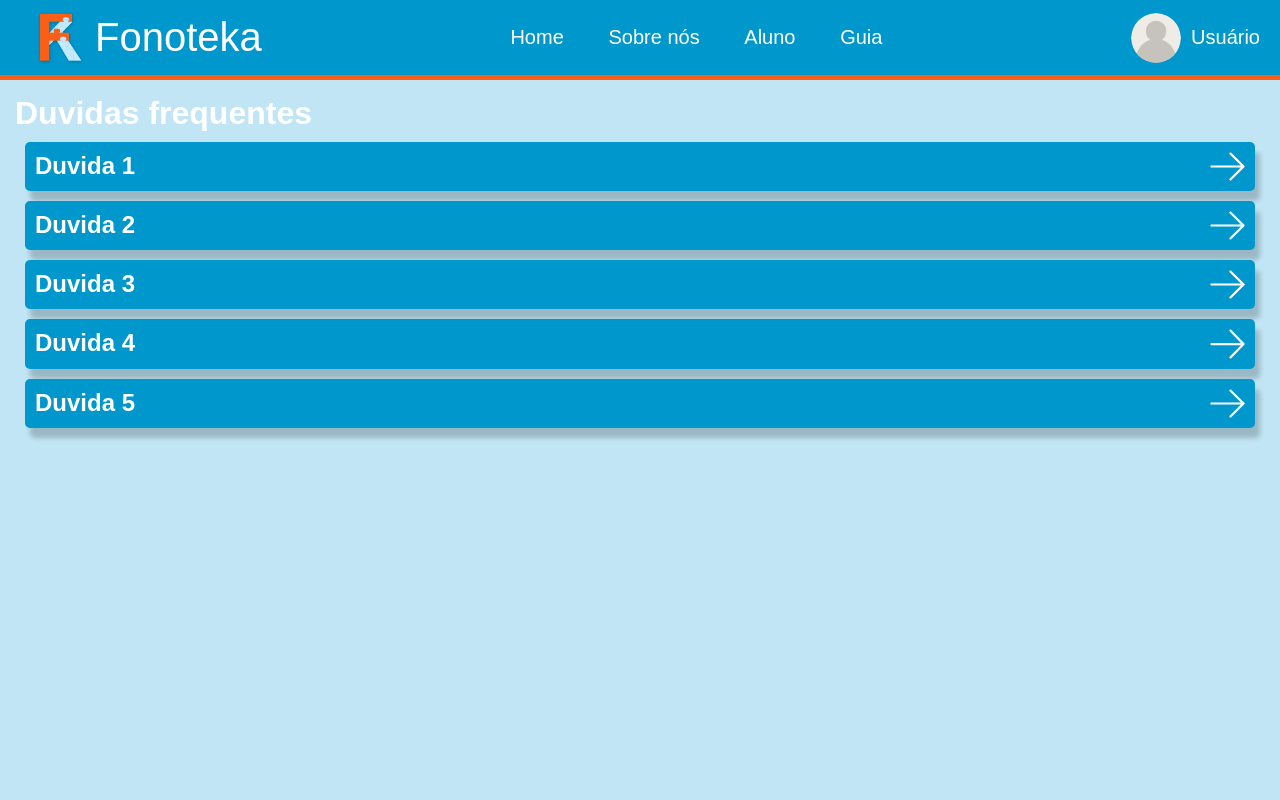
After one commit to Fonoteka/FonotekaSite, a PHP site: page /ajuda.php in a window 1280 px wide. The commit adds this page. Run offline with PHP 8.4, Linux system fonts and the light colour scheme; some web fonts are replaced.

Commit message:
add tela ajuda

```diff
--- /dev/null
+++ b/pages/ajuda.php
@@ -0,0 +1,98 @@
+<?php
+include_once("../php/conexao.php");
+include_once("../php/session.php");
+?>
+<!DOCTYPE html>
+<html lang="pt-br">
+
+<head>
+  <meta charset="UTF-8">
+  <meta name="viewport" content="width=device-width, initial-scale=1.0">
+  <link rel="shortcut icon" href="../assets/favicon.ico" type="image/x-icon">
+  <link rel="stylesheet" href="../styles/style.css">
+  <title>Ajuda</title>
+</head>
+
+<body>
+  <header>
+    <a class="link_img" href="">
+      <img class="img_logo" src="../assets/Logo.png" />Fonoteka
+    </a>
+
+    <div class="opcoes_div">
+      <a href="./index.php"> Home </a>
+      <a href=""> Sobre nós </a>
+      <a href=""> Aluno </a>
+      <a href=""> Guia </a>
+    </div>
+
+    <div class="div_usuario">
+      <img id="perfil_usuario" class="img_perfil"
+        src="<?php echo !empty($_SESSION['path_img']) ? $_SESSION['path_img'] : '../assets/perfil-Icon.png' ?>" />
+      <label for="perfil_usuario" class="perfil_label">
+        <?php echo !empty($_SESSION['id']) ? $_SESSION['nome'] : "Usuário"; ?>
+      </label>
+    </div>
+
+    <form class="popLogin" method="POST">
+      <label for="email">Email:</label>
+      <input type="email" id="email" name="email" required disabled>
+      <label for="senha">Senha:</label>
+      <input type="password" id="senha" name="senha" required disabled>
+      <input type="submit" value="Acessar">
+    </form>
+  </header>
+
+  <main>
+    <section class="ajuda">
+      <h1>Duvidas frequentes</h1>
+      <li class="ajuda_item">
+        <div>
+          <h1>Duvida 1</h1>
+        </div>
+        <img src="../assets/seta.svg" alt="">
+      </li>
+      <li class="ajuda_item">
+        <div>
+          <h1>Duvida 2</h1>
+        </div>
+        <img src="../assets/seta.svg" alt="">
+      </li>
+      <li class="ajuda_item">
+        <div>
+          <h1>Duvida 3</h1>
+        </div>
+        <img src="../assets/seta.svg" alt="">
+      </li>
+      <li class="ajuda_item">
+        <div>
+          <h1>Duvida 4</h1>
+        </div>
+        <img src="../assets/seta.svg" alt="">
+      </li>
+      <li class="ajuda_item">
+        <div>
+          <h1>Duvida 5</h1>
+        </div>
+        <img src="../assets/seta.svg" alt="">
+      </li>
+    </section>
+  </main>
+
+  <dialog>
+    <h1 id="msgCadastro"></h1>
+    <button id="buClose" class="buClose">Fechar</button>
+  </dialog>
+
+  <script src="../js/index.js"></script>
+</body>
+
+
+<?php
+
+include('../php/conexao.php');
+include('../php/login.php');
+
+?>
+
+</html>
--- a/pages/index.php
+++ b/pages/index.php
@@ -55,7 +55,8 @@ include_once("../php/session.php");
 
         <div class="atividades">
             <div>
-                <a href=""><img class="addatividade" src="../assets/ADICIONAR ATIVIDADE.png"></a>
+                <a href="./adicionarAtividade.php"><img class="addatividade"
+                        src="../assets/ADICIONAR ATIVIDADE.png"></a>
             </div>
 
             <div>
--- /dev/null
+++ b/styles/ajuda.css
@@ -0,0 +1,25 @@
+.ajuda {
+  padding: 15px;
+}
+
+.ajuda > h1 {
+  font-size: 2rem;
+}
+
+.ajuda_item {
+  display: flex;
+  justify-content: space-between;
+  gap: 10px;
+
+  padding: 10px;
+  margin: 10px;
+
+  background-color: var(--azul);
+  border-radius: var(--border-radius);
+  box-shadow: var(--box-shadow);
+}
+
+.ajuda_item > img {
+  width: 35px;
+  border-radius: calc(var(--border-radius) / 2);
+}
--- a/styles/style.css
+++ b/styles/style.css
@@ -7,6 +7,7 @@
 @import url("./mentorArea.css");
 @import url("./atividades.css");
 @import url("./styleadd.css");
+@import url("./ajuda.css");
 
 :root {
   --laranja: #fa5f18;
```
Also changed, not shown: assets/seta.svg (added).
